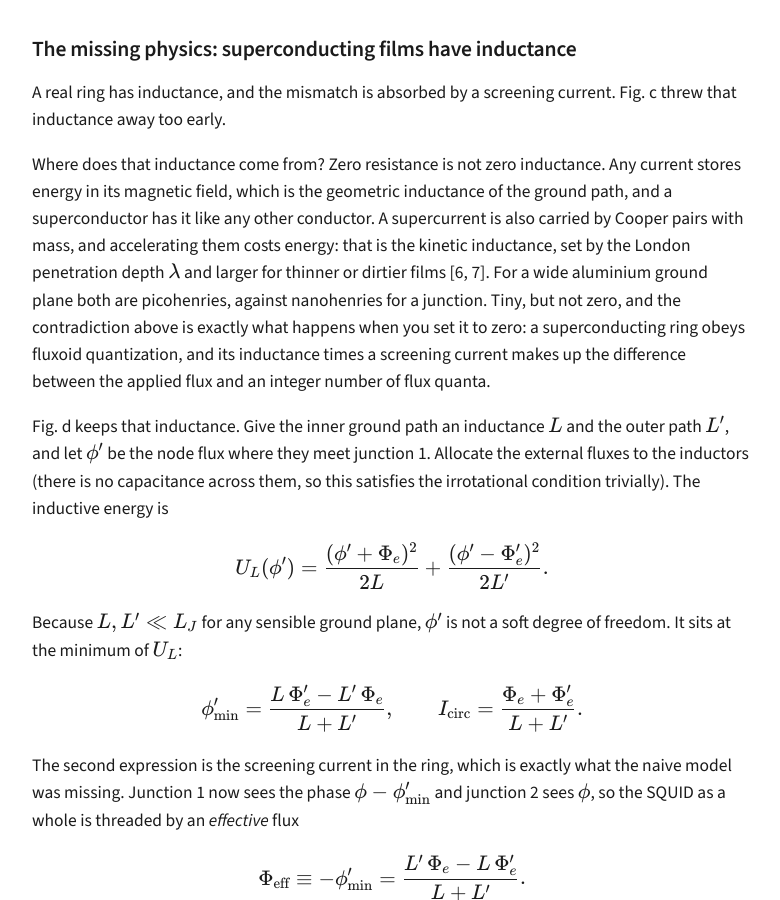
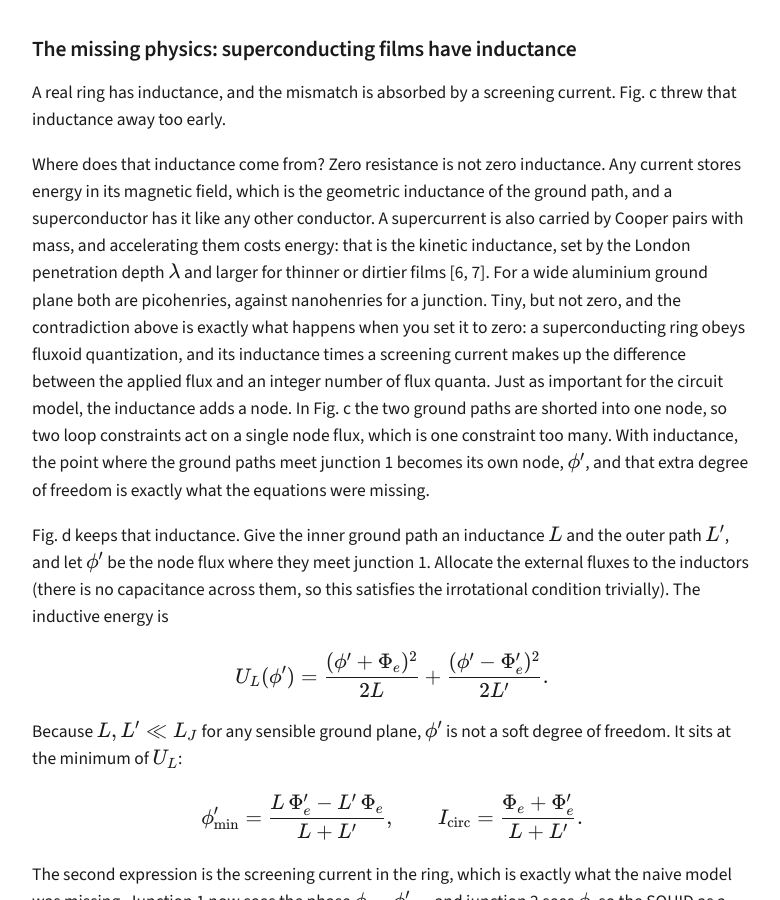
Before and after one commit to gihwan-scqubits/gihwan-scqubits.github.io, a Jekyll site: the page built from _posts/2026-09-07-squid-outer-ground-loop.md, in a window 1280 px wide and 900 px high, scrolled down 2291 px. Shown: the whole window, without its empty margins (248-1028 px from the left). Built offline with Jekyll 4.4.1, drawn with Linux system fonts in a browser that asks for light colours.

Commit message:
Point out the missing degree of freedom
Co-Authored-By: Claude Fable 5.1 <noreply@anthropic.com>
Claude-Session: https://claude.ai/code/session_01D9GyQzp35NGwXa4HyFQyv5

```diff
--- a/_posts/2026-09-07-squid-outer-ground-loop.md
+++ b/_posts/2026-09-07-squid-outer-ground-loop.md
@@ -57,7 +57,7 @@ That says the two applied fluxes must always cancel, which is a contradiction: t
 
 A real ring has inductance, and the mismatch is absorbed by a screening current. Fig. c threw that inductance away too early.
 
-Where does that inductance come from? Zero resistance is not zero inductance. Any current stores energy in its magnetic field, which is the geometric inductance of the ground path, and a superconductor has it like any other conductor. A supercurrent is also carried by Cooper pairs with mass, and accelerating them costs energy: that is the kinetic inductance, set by the London penetration depth $$\lambda$$ and larger for thinner or dirtier films [6, 7]. For a wide aluminium ground plane both are picohenries, against nanohenries for a junction. Tiny, but not zero, and the contradiction above is exactly what happens when you set it to zero: a superconducting ring obeys fluxoid quantization, and its inductance times a screening current makes up the difference between the applied flux and an integer number of flux quanta.
+Where does that inductance come from? Zero resistance is not zero inductance. Any current stores energy in its magnetic field, which is the geometric inductance of the ground path, and a superconductor has it like any other conductor. A supercurrent is also carried by Cooper pairs with mass, and accelerating them costs energy: that is the kinetic inductance, set by the London penetration depth $$\lambda$$ and larger for thinner or dirtier films [6, 7]. For a wide aluminium ground plane both are picohenries, against nanohenries for a junction. Tiny, but not zero, and the contradiction above is exactly what happens when you set it to zero: a superconducting ring obeys fluxoid quantization, and its inductance times a screening current makes up the difference between the applied flux and an integer number of flux quanta. Just as important for the circuit model, the inductance adds a node. In Fig. c the two ground paths are shorted into one node, so two loop constraints act on a single node flux, which is one constraint too many. With inductance, the point where the ground paths meet junction 1 becomes its own node, $$\phi'$$, and that extra degree of freedom is exactly what the equations were missing.
 
 Fig. d keeps that inductance. Give the inner ground path an inductance $$L$$ and the outer path $$L'$$, and let $$\phi'$$ be the node flux where they meet junction 1. Allocate the external fluxes to the inductors (there is no capacitance across them, so this satisfies the irrotational condition trivially). The inductive energy is
 
```
